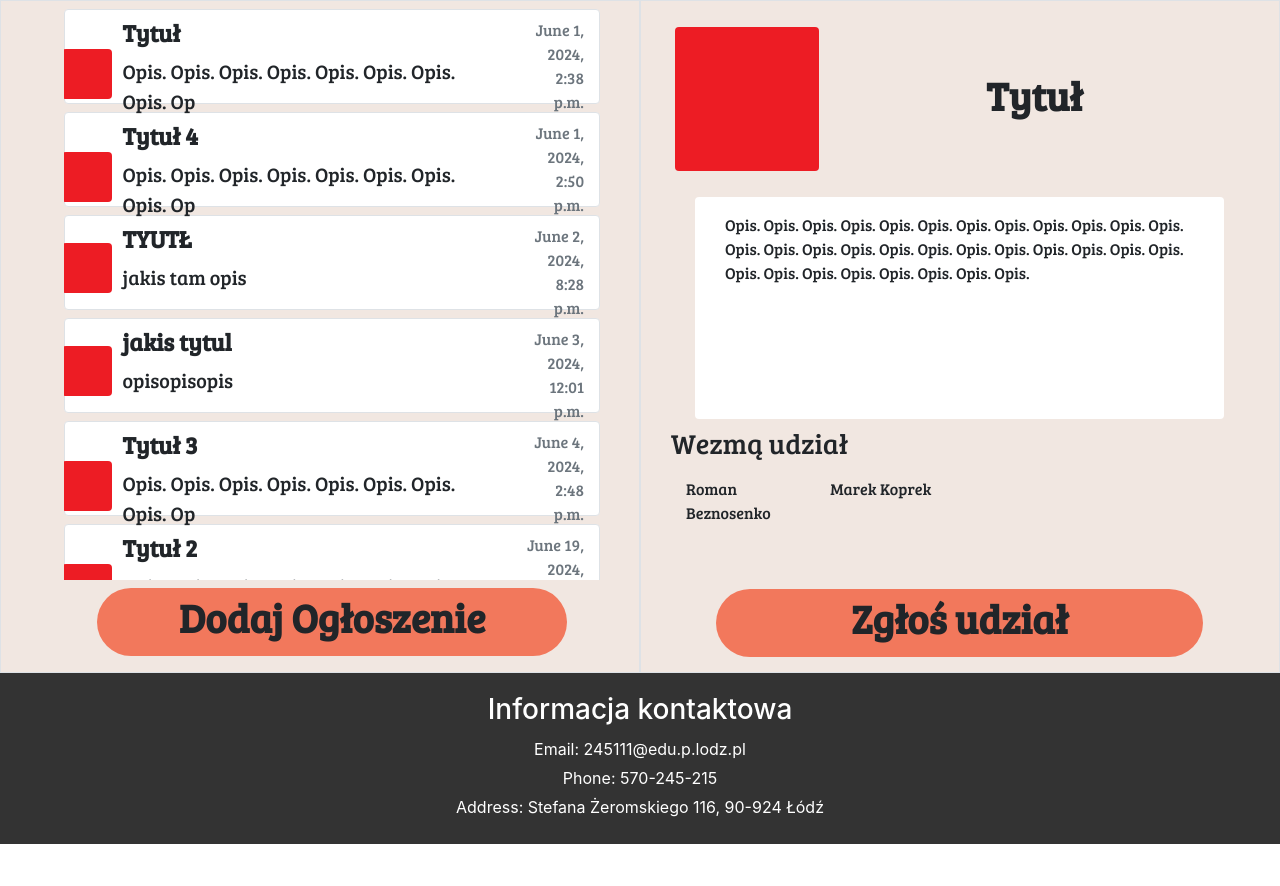
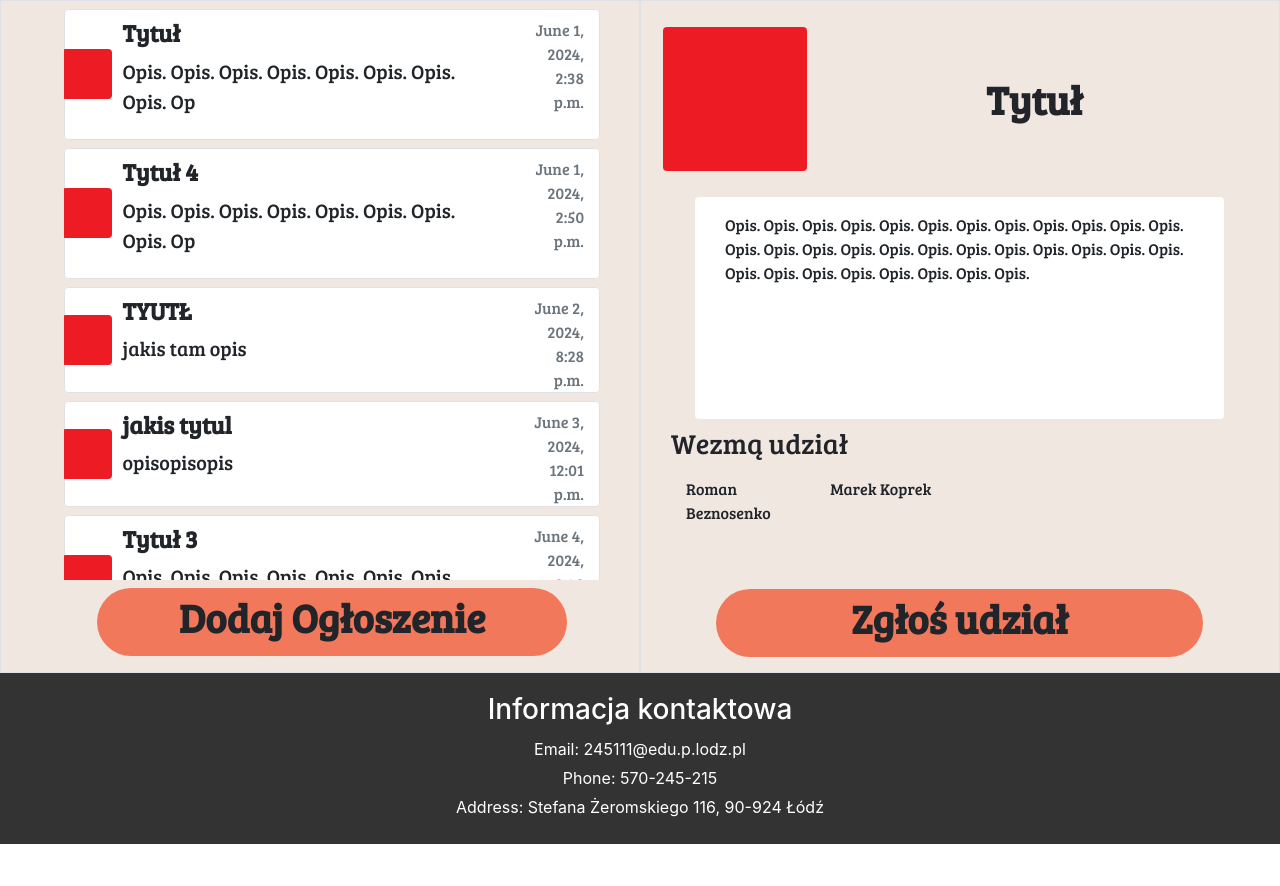
Before and after one commit to MarekKoprek/WCPL, a Django app: page /events/1 in a window 1280 px wide. Shown: the part 126-1012 px from the top of the page. Run offline with Django 5.2, Linux system fonts and the light colour scheme; data comes from the database, SQL or seed files in the repository; some libraries are stand-ins or nearby versions.

Commit message:
Making migrations

```diff
--- a/main/templates/main/events_info.html
+++ b/main/templates/main/events_info.html
@@ -2,17 +2,19 @@
 {% load static %}
 
 {% block event %}
-<div class="row py-3 px-1 justify-content-center align-items-center" style="height: 180px;">
-    <div class="col-md-3">
-        <img class="rounded" src="{% static 'main/event_blank.png' %}" alt="event-icon" style="width: 144px;height: 144px;">
+<div class="row px-1 justify-content-center align-items-center" style="height: 180px;">
+    <div class="col-md-3 col-sm-12">
+        <div class="d-flex justify-content-center align-items-center">
+            <img class="rounded" src="{% static 'main/event_blank.png' %}" alt="event-icon" style="width: 144px;height: 144px;">
+        </div>
     </div>
-    <div class="col-md-9">
+    <div class="col-md-9 col-sm-12">
         <div class="container text-center">
-            <h1 class="fw-bold">{{ currentEvent.title }}</h1>
+            <h1 class="fw-bold m-5">{{ currentEvent.title }}</h1>
         </div>
     </div>
 </div>
-<div class="row mx-4 my-2 py-3 rounded bg-white" style="height: 222px;">
+<div class="row mx-4 my-2 py-3 rounded bg-white" style="min-height: 222px;">
     <div class="col-md-12">
         <div class="container">
             {{ currentEvent.description }}
@@ -23,7 +25,7 @@
 <div class="container">
     <ul class="navbar-nav mr-auto">
         <li class="nav-item">
-            <div class="row" style="height: 120px;">
+            <div class="row" style="min-height: 120px;">
                 {% for user in currentEvent.users.all|slice:":12" %}
                 <div class="col-md-3">
                     <a class="nav-link" href="{% url 'profile-home'  user.username %}" style="color: inherit;">{{ user.first_name }} {{ user.last_name }}</a>
--- a/main/templates/main/events_search.html
+++ b/main/templates/main/events_search.html
@@ -17,7 +17,7 @@ active
                 <div class="container-fluid" style="height: 571px; max-height: 571px; overflow-y: scroll;">
                     {% for event in events %}
                     {% if event.accepted %}
-                    <div class="row rounded border border-5 mb-2 bg-white" style="height: 95px;">
+                    <div class="row rounded border border-5 mb-2 bg-white">
                         <div class="col-md-1">
                             <div class="d-flex justify-content-center align-items-center" style="height: 100%;width: 100%;">
                                 <img class="rounded" src="{% static 'main/event_blank.png' %}" alt="event-icon" style="width: 50px; height: 50px;">
```
